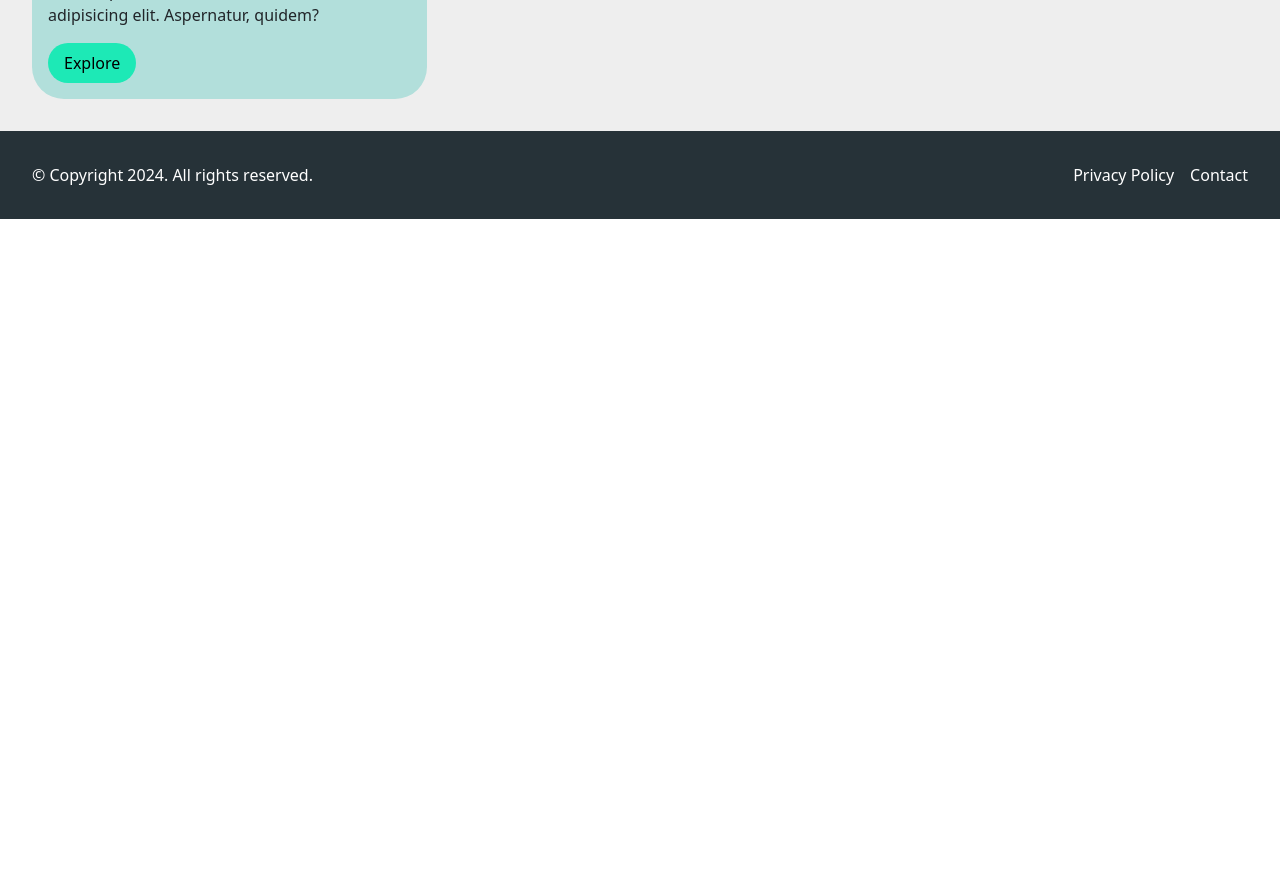
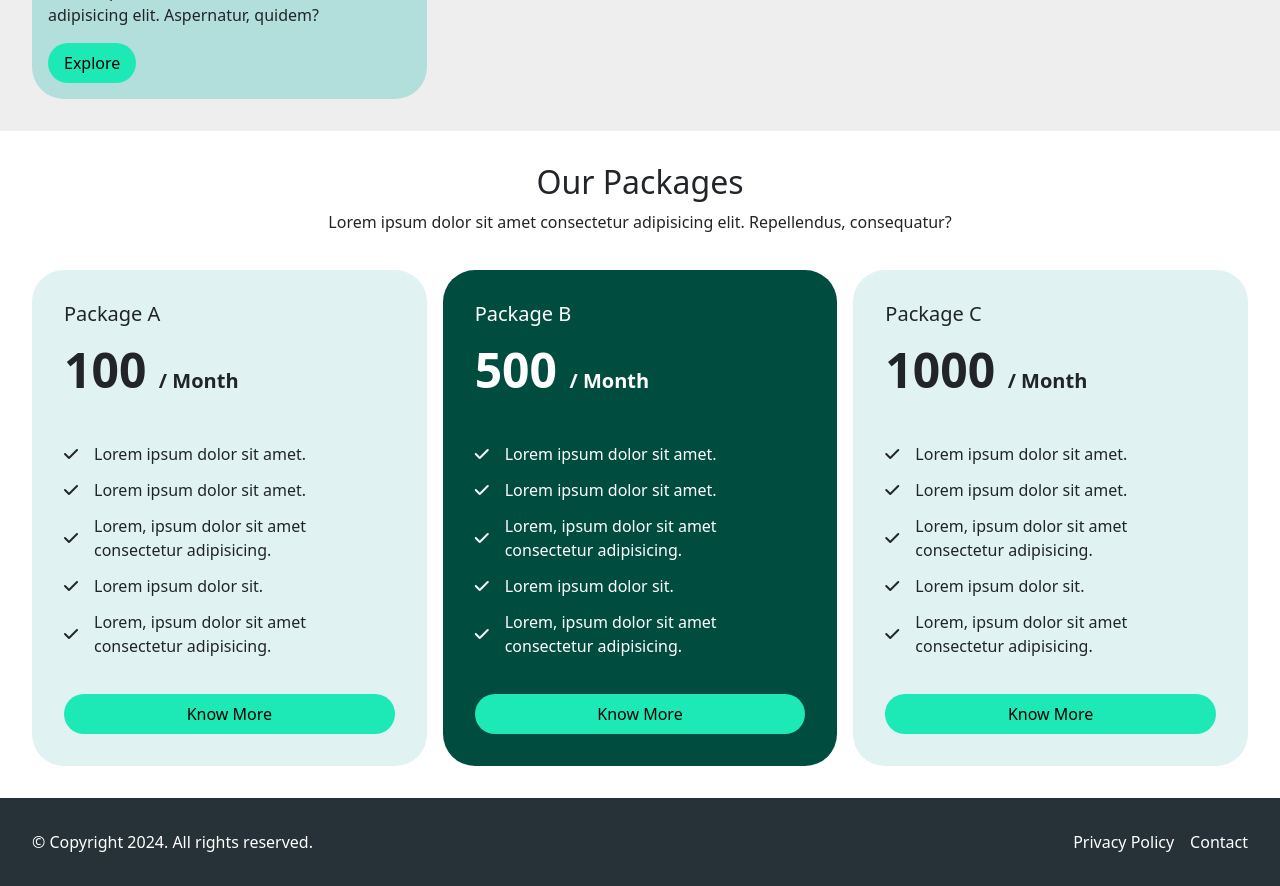
Before and after one commit to manikant-codes/react-course-files-final, a React (Create React App) app: page / in a window 1280 px wide. Shown: the part 2920-3806 px from the top of the page. Before the commit the page ends 3139 px from the top, so only its background shows below. Built offline with nearby package versions, Linux system fonts and the light colour scheme.

Commit message:
pricing card

```diff
--- a/public/index.html
+++ b/public/index.html
@@ -24,6 +24,15 @@
       crossorigin="anonymous"
     ></script>
     <!-- End Bootstrap -->
+    <!-- Font Awesome -->
+    <link
+      rel="stylesheet"
+      href="https://cdnjs.cloudflare.com/ajax/libs/font-awesome/6.5.1/css/all.min.css"
+      integrity="sha512-DTOQO9RWCH3ppGqcWaEA1BIZOC6xxalwEsw9c2QQeAIftl+Vegovlnee1c9QX4TctnWMn13TZye+giMm8e2LwA=="
+      crossorigin="anonymous"
+      referrerpolicy="no-referrer"
+    />
+    <!-- End Font Awesome -->
     <title>React App</title>
   </head>
   <body>
--- /dev/null
+++ b/src/components/home/pricingRow/PricingCard.jsx
@@ -0,0 +1,32 @@
+import React from "react";
+import styles from "../../../styles/home/pricingRow.module.css";
+
+function PricingCard(props) {
+  return (
+    <div
+      className={`${styles.pricingCardContainer} ${
+        props.activeCard ? styles.activeCard : ""
+      }`}
+    >
+      <div className={styles.pricingCardPriceContainer}>
+        <h3>{props.title}</h3>
+        <p>
+          {props.price} <span>/ Month</span>
+        </p>
+      </div>
+      <div className={styles.pricingCardFeaturesContainer}>
+        {props.features.map((value, index) => {
+          return (
+            <p key={1}>
+              <i class="fa-solid fa-check"></i>
+              <span>{value}</span>
+            </p>
+          );
+        })}
+      </div>
+      <button>Know More</button>
+    </div>
+  );
+}
+
+export default PricingCard;
--- /dev/null
+++ b/src/components/home/pricingRow/PricingRow.jsx
@@ -0,0 +1,54 @@
+import React from "react";
+import PricingCard from "./PricingCard";
+import styles from "../../../styles/home/pricingRow.module.css";
+import Title from "../../common/Title";
+
+function PricingRow() {
+  return (
+    <div className={styles.pricingRowOuterContainer}>
+      <Title
+        title="Our Packages"
+        desc="Lorem ipsum dolor sit amet consectetur adipisicing elit. Repellendus, consequatur?"
+      />
+
+      <div className={styles.pricingRowInnerContainer}>
+        <PricingCard
+          title="Package A"
+          features={[
+            "Lorem ipsum dolor sit amet.",
+            "Lorem ipsum dolor sit amet.",
+            "Lorem, ipsum dolor sit amet consectetur adipisicing.",
+            "Lorem ipsum dolor sit.",
+            "Lorem, ipsum dolor sit amet consectetur adipisicing.",
+          ]}
+          price={100}
+        />
+        <PricingCard
+          title="Package B"
+          features={[
+            "Lorem ipsum dolor sit amet.",
+            "Lorem ipsum dolor sit amet.",
+            "Lorem, ipsum dolor sit amet consectetur adipisicing.",
+            "Lorem ipsum dolor sit.",
+            "Lorem, ipsum dolor sit amet consectetur adipisicing.",
+          ]}
+          price={500}
+          activeCard
+        />
+        <PricingCard
+          title="Package C"
+          features={[
+            "Lorem ipsum dolor sit amet.",
+            "Lorem ipsum dolor sit amet.",
+            "Lorem, ipsum dolor sit amet consectetur adipisicing.",
+            "Lorem ipsum dolor sit.",
+            "Lorem, ipsum dolor sit amet consectetur adipisicing.",
+          ]}
+          price={1000}
+        />
+      </div>
+    </div>
+  );
+}
+
+export default PricingRow;
--- a/src/pages/Home.jsx
+++ b/src/pages/Home.jsx
@@ -1,12 +1,11 @@
 import React from "react";
 import HeroSection from "../components/home/HeroSection";
 import InfoRow from "../components/home/InfoRow";
-import Navbar from "../layouts/Navbar";
+import CounterRow from "../components/home/counterRow/CounterRow";
+import PricingRow from "../components/home/pricingRow/PricingRow";
 import ServicesRow from "../components/home/servicesRow/ServicesRow";
 import Footer from "../layouts/Footer";
-import CounterRow from "../components/home/counterRow/CounterRow";
-import ConditionalRenderingDemo from "../components/demos/ConditionalRenderingDemo";
-import ListRenderingDemo from "../components/demos/ListRenderingDemo";
+import Navbar from "../layouts/Navbar";
 
 function Home() {
   return (
@@ -30,6 +29,7 @@ function Home() {
       />
       <CounterRow />
       <ServicesRow />
+      <PricingRow />
       <Footer />
       {/* <ConditionalRenderingDemo marks={2} /> */}
     </>
--- /dev/null
+++ b/src/styles/home/pricingRow.module.css
@@ -0,0 +1,58 @@
+.pricingRowOuterContainer {
+  padding: 32px;
+}
+.pricingRowInnerContainer {
+  display: grid;
+  grid-template-columns: repeat(auto-fit, minmax(300px, 1fr));
+  gap: 16px;
+}
+
+.pricingCardContainer {
+  padding: 32px;
+  background-color: #e0f2f1;
+  border-radius: 32px;
+  display: flex;
+  flex-direction: column;
+  gap: 36px;
+}
+
+.pricingCardPriceContainer {
+  display: flex;
+  flex-direction: column;
+  gap: 8px;
+}
+
+.pricingCardPriceContainer h3 {
+  margin: 0px;
+  font-size: 1.25rem;
+}
+
+.pricingCardPriceContainer p:nth-child(2) {
+  font-size: 3rem;
+  margin: 0px;
+  font-weight: bold;
+}
+
+.pricingCardPriceContainer p:nth-child(2) span {
+  font-size: 1.25rem;
+  margin: 0px;
+  font-weight: bold;
+}
+
+.pricingCardFeaturesContainer {
+  display: flex;
+  flex-direction: column;
+  gap: 12px;
+}
+
+.pricingCardFeaturesContainer p {
+  display: flex;
+  align-items: center;
+  gap: 16px;
+  margin: 0px;
+}
+
+.activeCard {
+  background-color: #004d40;
+  color: white;
+}
```
